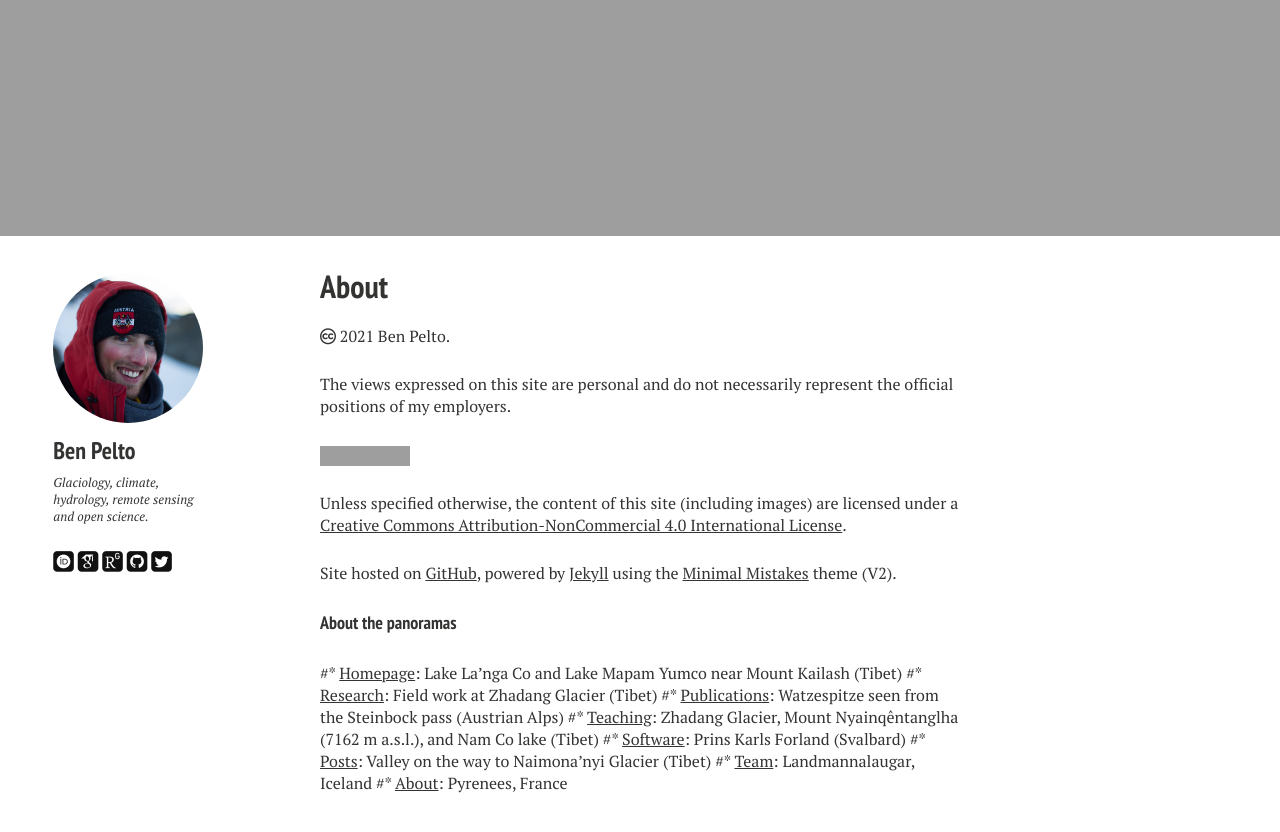
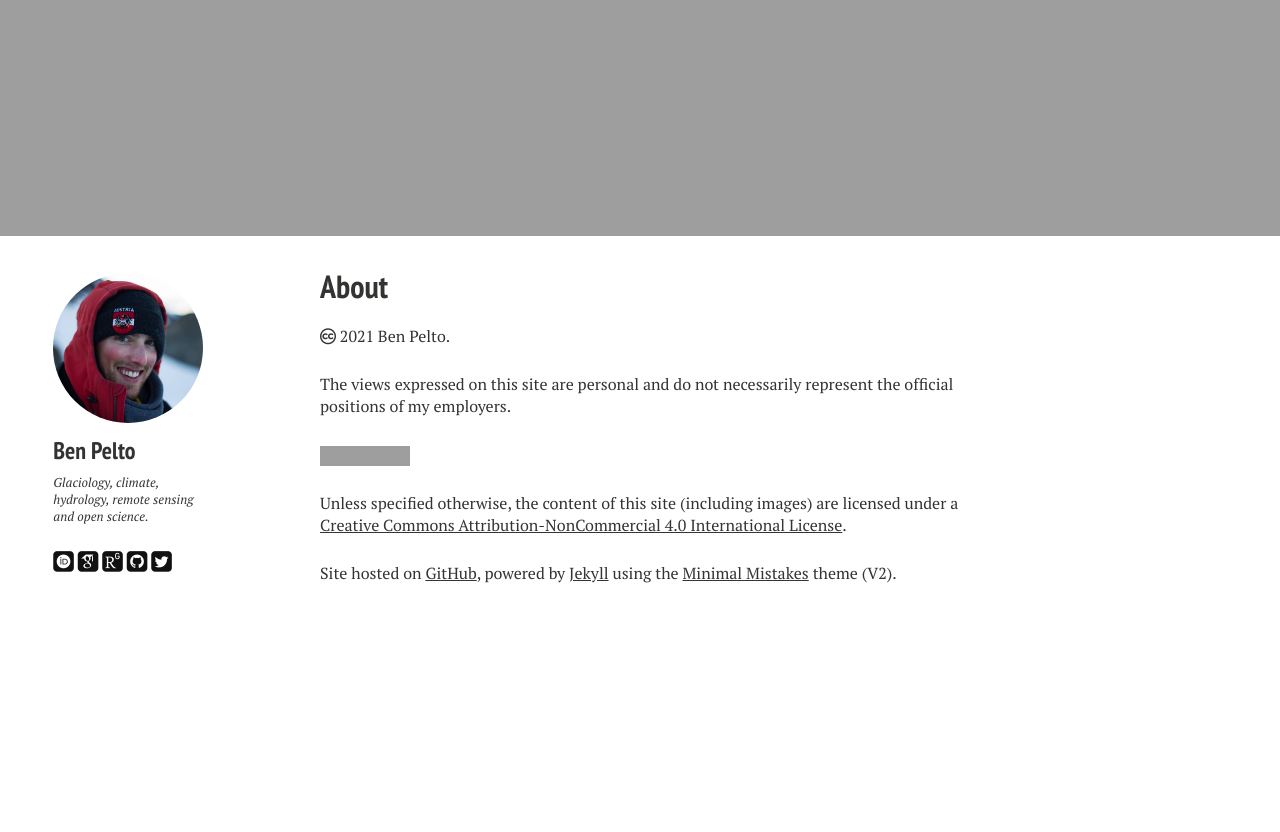
Before and after one commit to bpelto/bpelto.github.io, a Jekyll site: the page built from about/index.md, in a window 1280 px wide and 900 px high, scrolled down 808 px. Shown: the top 832 px of the window. Built offline with Jekyll 4.4.1, drawn with Linux system fonts in a browser that asks for light colours; nearby versions of some CDN libraries; some web fonts are replaced; after the commit the page ends 1498 px from its top, so only the background shows below that; grey boxes are pictures that could not be loaded.

Commit message:
update outreach and about

```diff
--- a/about/index.md
+++ b/about/index.md
@@ -15,14 +15,3 @@ The views expressed on this site are personal and do not necessarily represent t
 Unless specified otherwise, the content of this site (including images) are licensed under a [Creative Commons Attribution-NonCommercial 4.0 International License](http://creativecommons.org/licenses/by-nc/4.0/).
 
 Site hosted on <a href="https://pages.github.com/" rel="nofollow"> GitHub</a>, powered by <a href="http://jekyllrb.com" rel="nofollow"> Jekyll</a> using the <a href="https://mademistakes.com/work/minimal-mistakes-jekyll-theme/" rel="nofollow">Minimal Mistakes</a> theme (V2).
-
-
-#### About the panoramas
-#* [Homepage]({{ site.url }}/images/fm-header-1.jpg): Lake La’nga Co and Lake Mapam Yumco near Mount Kailash (Tibet)
-#* [Research]({{ site.url }}/images/fm-header-2.jpg): Field work at Zhadang Glacier (Tibet)
-#* [Publications]({{ site.url }}/images/fm-header-3.jpg): Watzespitze seen from the Steinbock pass (Austrian Alps)
-#* [Teaching]({{ site.url }}/images/fm-header-4.jpg): Zhadang Glacier, Mount Nyainqêntanglha (7162 m a.s.l.), and Nam Co lake (Tibet)
-#* [Software]({{ site.url }}/images/fm-header-5.jpg): Prins Karls Forland (Svalbard)
-#* [Posts]({{ site.url }}/images/fm-header-6.jpg): Valley on the way to Naimona’nyi Glacier (Tibet)
-#* [Team]({{ site.url }}/images/fm-header-7.jpg): Landmannalaugar, Iceland
-#* [About]({{ site.url }}/images/fm-header-8.jpg): Pyrenees, France
```
Also changed, not shown: media_outreach/index.md (+1 -0 lines).
